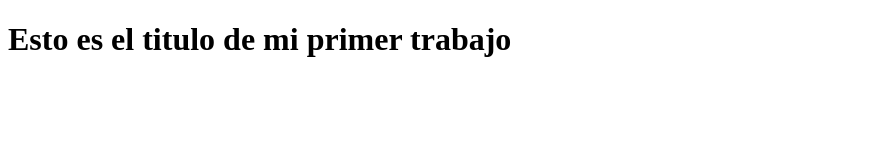
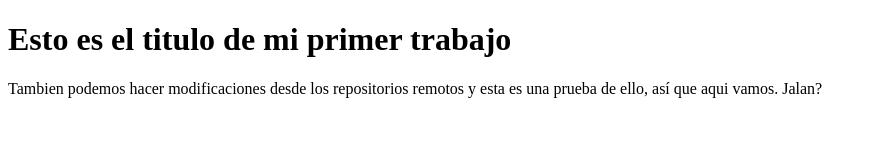
Before and after one commit to JavierHdzA/clase1, a plain HTML site: page index.html in a window 1280 px wide. Shown: the whole page, without its empty margins (0-877 px from the left). Drawn offline with Linux system fonts and the light colour scheme.

Commit message:
Modifque el html
Agregue cambios en el archivo por qué puedo y por que quiero

```diff
--- a/index.html
+++ b/index.html
@@ -8,5 +8,7 @@
 </head>
 <body>
     <h1>Esto es el titulo de mi primer trabajo</h1>
+    <p>Tambien podemos hacer modificaciones desde los repositorios remotos y
+    esta es una prueba de ello, así que aqui vamos. Jalan?</p>
 </body>
 </html>
```
